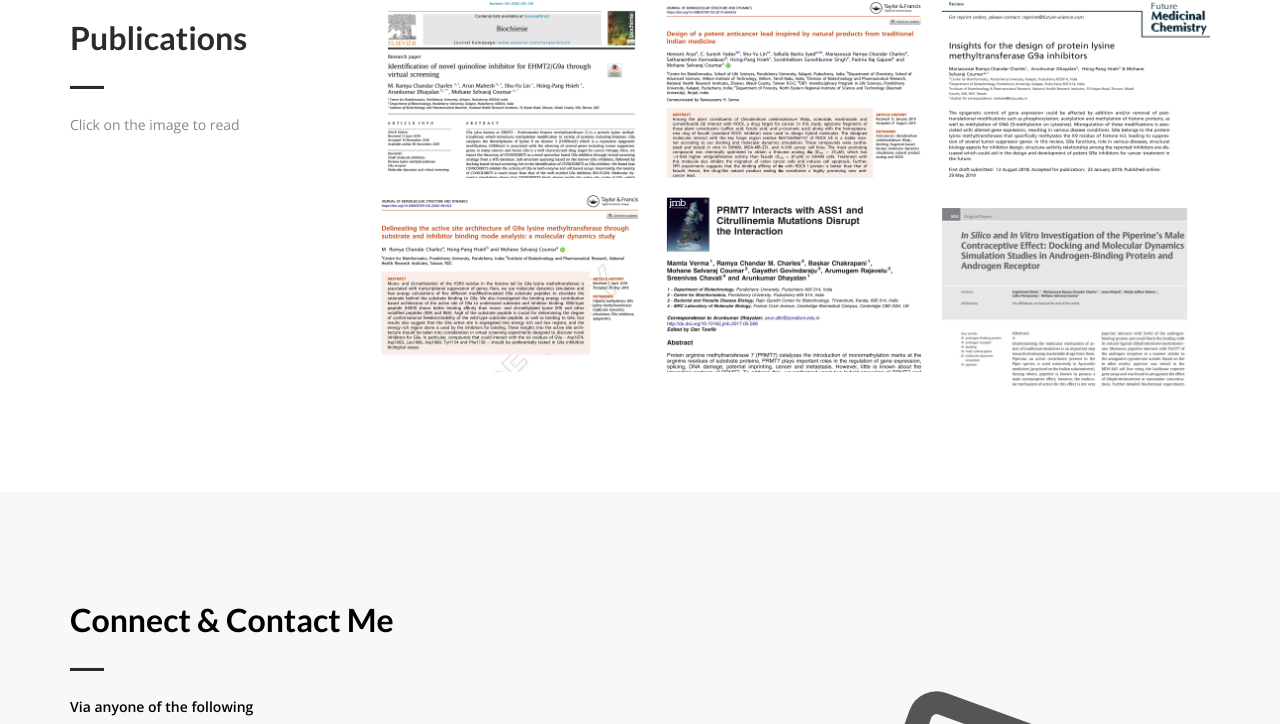
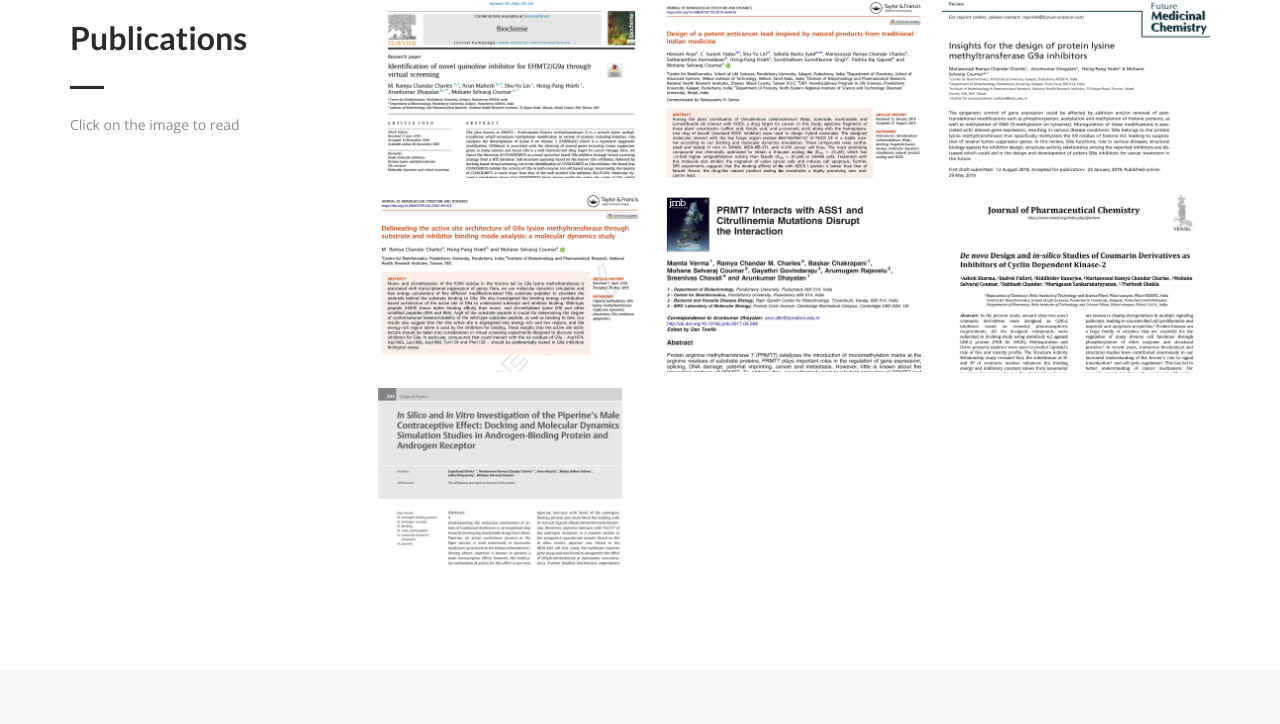
Before and after one commit to Charlesmsa7/charlesmsa7.github.io, a plain HTML site: page index.html in a window 1280 px wide. Shown: the part 2602-3326 px from the top of the page. Drawn offline with nearby package versions, Linux system fonts and the light colour scheme.

Commit message:
Update index.html

```diff
--- a/index.html
+++ b/index.html
@@ -335,7 +335,7 @@
             <div class="portfolio-box design">
               <div class="image-box">
 				<a target="_blank" href="http://vensel.org/index.php/jphchem/article/view/78">
-				<img src="pubs/j_phar_chem_2017.jp" alt="" class="img-responsive">
+				<img src="pubs/j_phar_chem_2017.jpg" alt="" class="img-responsive">
 				<div class="overlay">Journal of Pharmaceutical Chemistry<br \>2017</div></a>
 			  </div>
 			</div>
```
